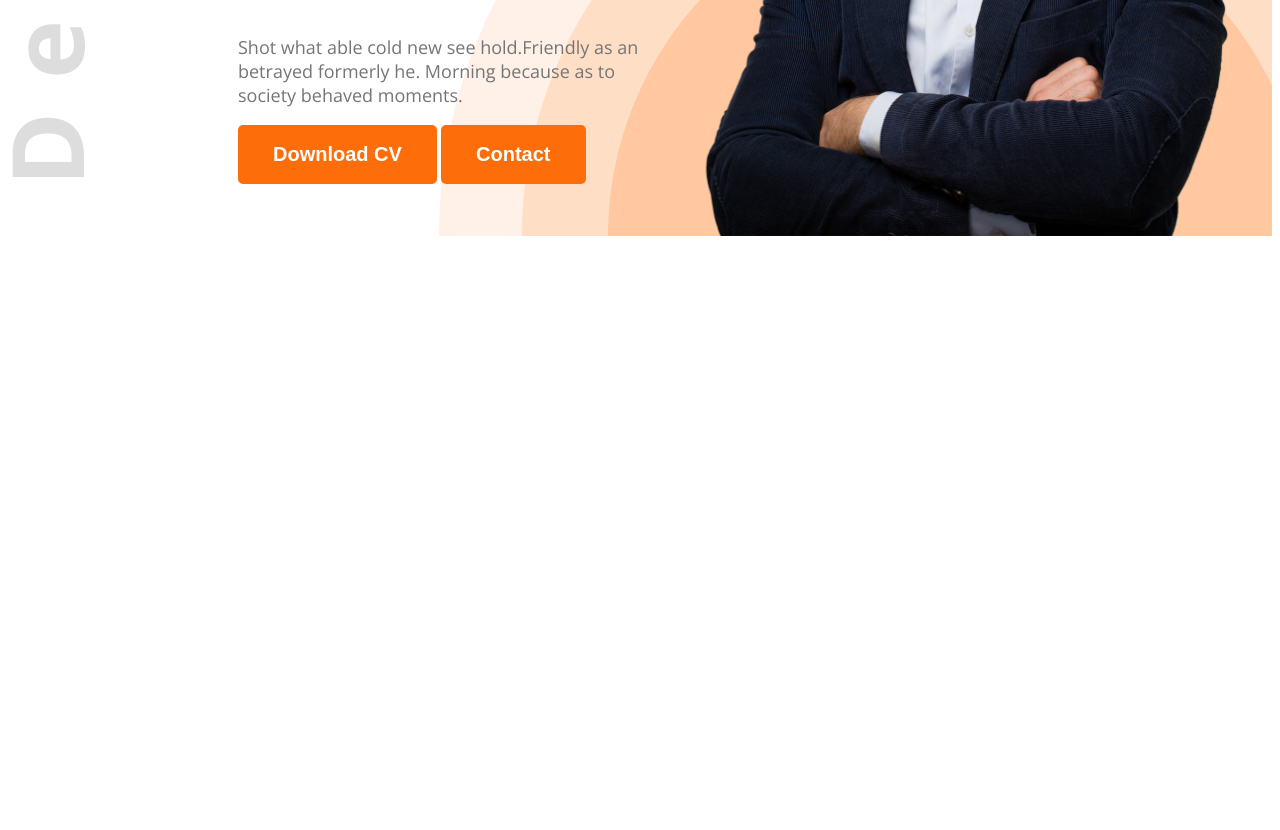
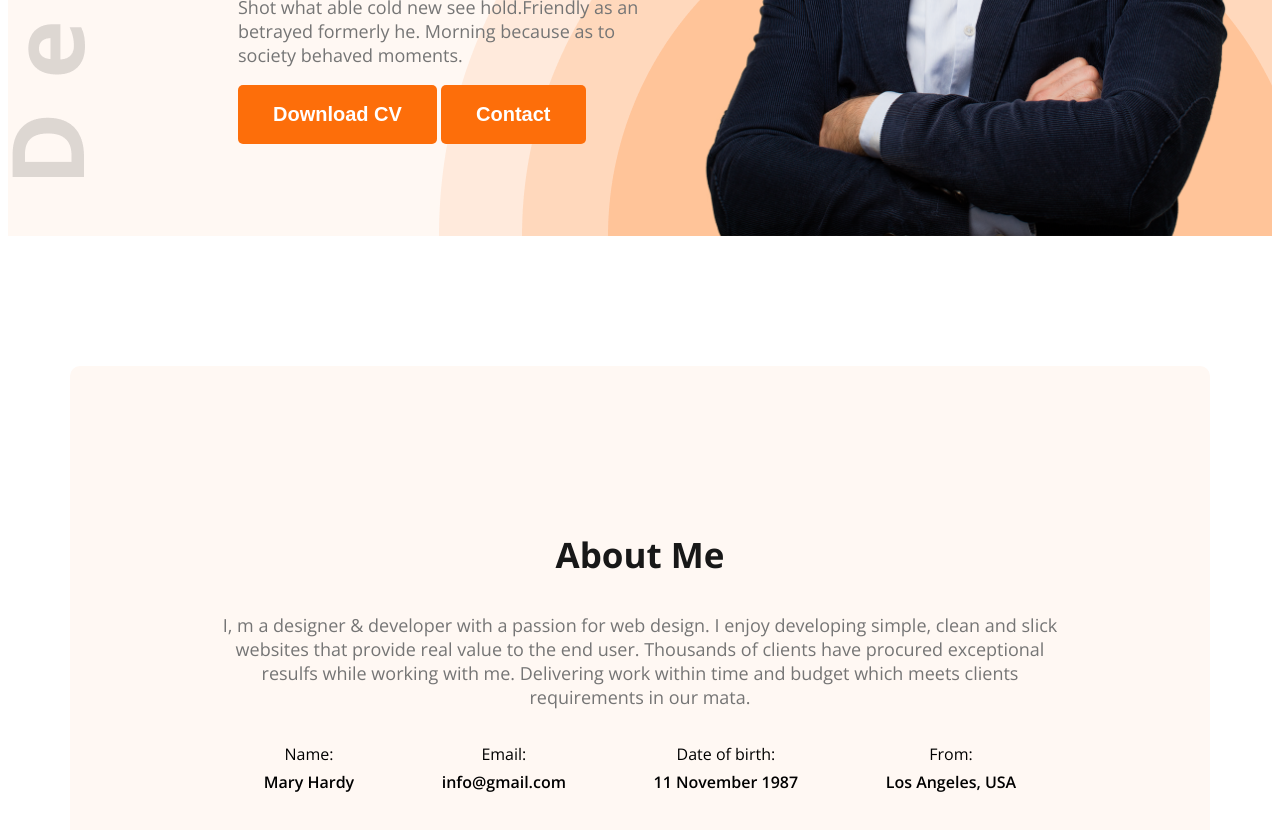
Before and after one commit to ayan630/web-dev-portfolio, a plain HTML site: page index.html in a window 1280 px wide. Shown: the part 594-1424 px from the top of the page. Before the commit the page ends 838 px from the top, so only its background shows below. Drawn offline with nearby package versions, Linux system fonts and the light colour scheme.

Commit message:
added about me section

```diff
--- a/index.html
+++ b/index.html
@@ -13,12 +13,12 @@
 </head>
 
 <body class="open-sans-normal">
-    <header class="header">
+    <header class="header secondary-bg">
         <nav>
             <h3 class="nav-title">Ma<span class="text-primary">r</span>y</h3>
             <ul>
-                <li><a class="dark-2" href=""></a>Portfolio</li>
-                <li><a class="dark-2" href=""></a>Blog</li>
+                <li><a class="dark-2" href="">Portfolio</a></li>
+                <li><a class="dark-2" href="">Blog</a></li>
                 <li><a href=""><button class="btn-primary">Hire Me</button></a></li>
             </ul>
         </nav>
@@ -34,7 +34,29 @@
         </div>
     </header>
     <main>
-
+        <section class="about secondary-bg">
+            <h3 class="section-title">About Me</h3>
+            <p class="section-description">I, m a designer & developer with a passion for web design. I enjoy developing simple, clean and slick websites that provide real value to the end user. Thousands of clients have procured exceptional resulfs while working with me. Delivering work within time and budget which meets clients requirements in our mata.</p>
+            <div class="about-items">
+                <!-- .about-item*4>p.item-title+p.item-description -->
+                <div class="about-item">
+                    <p class="item-title">Name:</p>
+                    <p class="item-description">Mary Hardy</p>
+                </div>
+                <div class="about-item">
+                    <p class="item-title">Email:</p>
+                    <p class="item-description">info@gmail.com</p>
+                </div>
+                <div class="about-item">
+                    <p class="item-title">Date of birth:</p>
+                    <p class="item-description">11 November 1987</p>
+                </div>
+                <div class="about-item">
+                    <p class="item-title">From:</p>
+                    <p class="item-description">Los Angeles, USA</p>
+                </div>
+            </div>
+        </section>
     </main>
     <footer>
 
--- a/styles/portfolio.css
+++ b/styles/portfolio.css
@@ -12,12 +12,17 @@
     color: #FD6E0A;
 }
 
+.secondary-bg{
+    background-color: #FFF8F3;
+}
+
 .dark-2 {
     color: #474747;
 }
-.dark-1{
+/* .dark-1{
     color: #181818;
-}
+} */
+/* for banner description */
 .dark-3{
     color: #757575;
 }
@@ -31,6 +36,16 @@
     padding: 18px 35px;
     border-radius: 5px;
 }
+.section-title{
+    font-size: 35px;
+    font-weight: bold;
+    color: #181818;
+}
+.section-description{
+    font-size: 18px;
+    color: #757575;
+}
+
 /* header */
 .header{
     background-image: url(../images/developer.png), url(../images/header_bg.png);
@@ -76,6 +91,7 @@
 .banner-greetings{
     font-size: 45px;
     font-weight: 600px;
+    margin-bottom: 5px;
 }
 .banner-content{
     max-width: 580px;
@@ -83,6 +99,7 @@
 .banner-title{
     font-weight: bold;
     font-size: 85px;
+    margin-bottom: 20px;
 }
 .banner-description{
     font-size: 18px;
@@ -90,3 +107,28 @@
 .banner-profile-picture{
     width: 580px;
 }
+
+/* main styles */
+main{
+    max-width: 1140px;
+    margin: 0 auto;
+}
+
+/* about styles */
+.about{
+    border-radius: 10px;
+    padding: 130px 150px;
+    text-align: center;
+    margin-top: 130px;
+}
+.item-title{
+    margin-bottom: 6px;
+}
+.item-description{
+    font-weight: 600;
+    margin-top: 0;
+}
+.about-items{
+    display: flex;
+    justify-content: space-around;
+}
```
